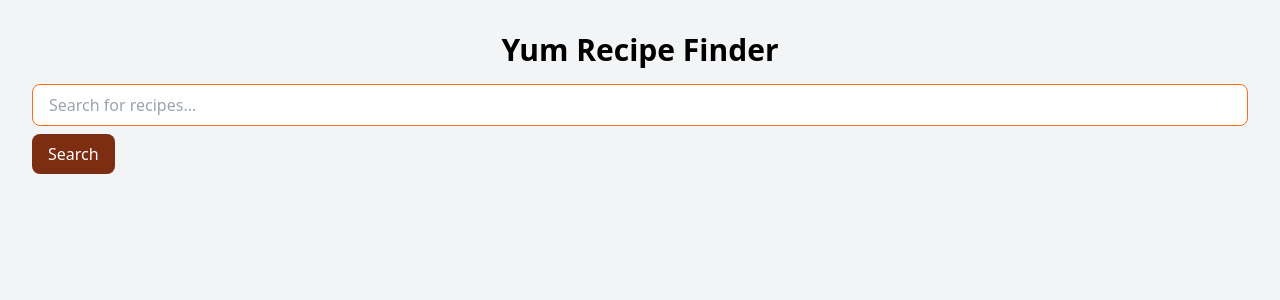
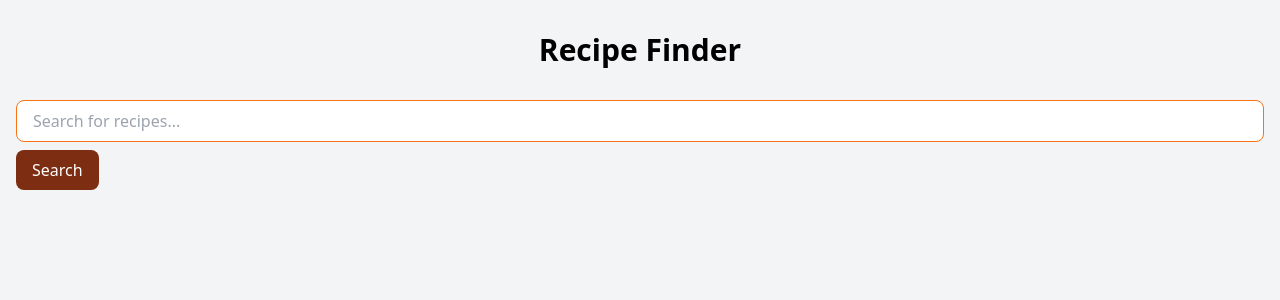
Before and after one commit to linihim/alx-capstone-project, a React (Vite) app in the folder recipe-finder/: page / in a window 1280 px wide. Shown: the top 300 px of the page. Built offline with nearby package versions, Linux system fonts and the light colour scheme.

Commit message:
Setup routing.

```diff
--- a/recipe-finder/src/App.jsx
+++ b/recipe-finder/src/App.jsx
@@ -1,31 +1,17 @@
-import React, { useState }  from 'react'
-import SearchBar from './components/SearchBar'
-import RecipeCard from './components/Recipecard'
-import { searchRecipes } from './services/api'
+import React from 'react'
+import { BrowserRouter as Router, Route, Routes } from 'react-router-dom'
+import Home from './pages/Home'
 
 function App() {
-    const [recipes, setRecipes] = useState([]);
+  return (
+    <Router>
+       <div className="min-h-screen bg-gray-100">
+        <Routes>
+          <Route path="/" element={<Home />} />
+        </Routes>
+      </div>
 
-    const handleSearch = async (query) => {
-      try {
-        const results = await searchRecipes(query);
-        setRecipes(results || []);
-      } catch (error) {
-        console.error('Error searching recipes:', error);
-      }
-    };
-
-  return (
-    <div className="min-h-screen bg-gray-100 p-8">
-      <h1 className="text-3xl font-bold mb-4 text-center"> Yum
-        Recipe Finder</h1>
-      <SearchBar onSearch={handleSearch} />
-      <div className="grid grid-cols-1 md:grid-cols-2 lg:grid-cols-3 gap-6">
-        {recipes.map((recipe) => (
-          <RecipeCard key={recipe.idMeal} recipe={recipe} />
-        ))}
-      </div>
-    </div>
+    </Router>
   );
 }
 
--- a/recipe-finder/src/pages/Home.jsx
+++ b/recipe-finder/src/pages/Home.jsx
@@ -1,3 +1,31 @@
-import React, { useState, useEffect } from 'react';
-import SearchBar from '../components/SearchBar';
-import { searchRecipes } from '../services/api';
+import React, { useState } from 'react'
+import SearchBar from '../components/SearchBar'
+import RecipeCard from '../components/Recipecard'
+import { searchRecipes } from '../services/api'
+
+const Home = () => {
+  const [recipes, setRecipes] = useState([]);
+
+  const handleSearch = async (query) => {
+    try {
+      const results = await searchRecipes(query);
+      setRecipes(results || []);
+    } catch (error) {
+      console.error('Error searching recipes:', error);
+    }
+  };
+
+  return (
+    <div className="container mx-auto px-4 py-8">
+      <h1 className="text-3xl font-bold mb-8 text-center">Recipe Finder</h1>
+      <SearchBar onSearch={handleSearch} />
+      <div className="grid grid-cols-1 md:grid-cols-2 lg:grid-cols-3 gap-6">
+        {recipes.map((recipe) => (
+          <RecipeCard key={recipe.idMeal} recipe={recipe} />
+        ))}
+      </div>
+    </div>
+  );
+};
+
+export default Home;
```
